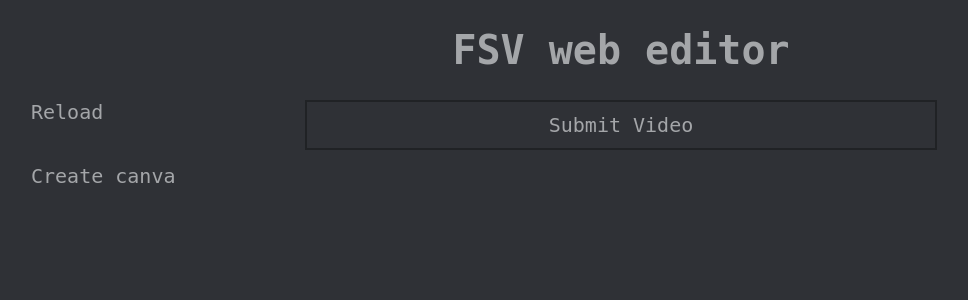
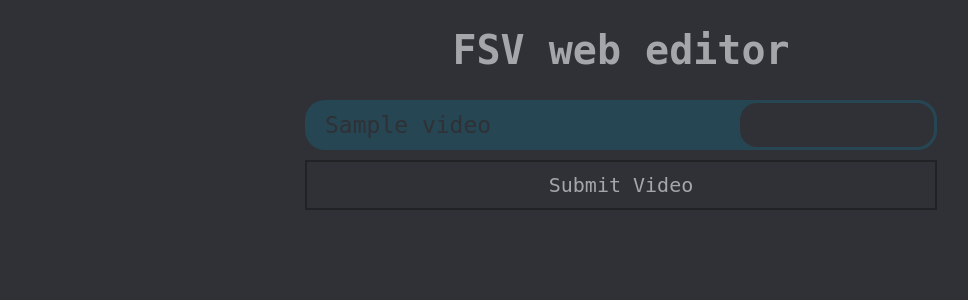
Before and after one commit to VoktexYT/FastShortVideoEditor, a Flask app: template python_code/template/index.html in a window 1280 px wide. Shown: the top 300 px of the page, without its empty margins (19-987 px from the left). Run offline with Flask 2, Linux system fonts and the light colour scheme; the template is opened without the code that fills it: most values are stand-ins (such as "Sample title", 1, 10 or a date in 2020).

Commit message:
finish 80% flask web
start canvas

```diff
--- a/python_code/config_video.py
+++ /dev/null
@@ -1,18 +0,0 @@
-from flask import Flask, render_template, request, url_for, flash, redirect
-import os
-
-
-def confVideo():
-
-    TEMPLATE_DIR = os.path.abspath('template')
-    STATIC_DIR = os.path.abspath('static')
-    app = Flask(__name__, template_folder=TEMPLATE_DIR, static_folder=STATIC_DIR)
-
-    @app.route('/config-project/', methods=['GET', 'POST'])
-    def conf():
-        #print(request.form['projectName'])
-        return render_template("config.html")
-
-    app.run(debug=True)
-
-confVideo()
--- a/python_code/main.py
+++ b/python_code/main.py
@@ -1,23 +1,102 @@
+from flask import Flask, render_template, request, redirect
 import os
-import config_video
+import webbrowser
 
 
 if __name__ == '__main__':
-    INFO = config_video.confVideo()
+    webbrowser.open('http://127.0.0.1:5000/config-project/')
+    TEMPLATE_DIR = os.path.abspath('template')
+    STATIC_DIR = os.path.abspath('static')
+    app = Flask(__name__, template_folder=TEMPLATE_DIR, static_folder=STATIC_DIR)
 
-    if INFO['projectPath'][-1] != '/':
-        INFO['projectPath'] = str(INFO['projectPath'])+'/'
+    all_video = []
+    all_video_path = []
+    pathProject = ''
 
-    os.chdir(INFO['projectPath'])
-    os.mkdir(INFO['projectName'])
-    os.chdir(INFO['projectPath']+INFO['projectName']+'/')
-    os.mkdir('Video')
-    os.chdir('Video')
+    all_video_order = []
+    all_videoPath_order = []
+    VIDEO_NAME = ''
+    VIDEO_FPS = ''
 
-    input("Click if all video are placed...")
 
-    video_path = []
-    video_name = os.listdir(INFO['projectPath'] + INFO['projectName'] + '/Video/')
+    @app.route('/end/')
+    def conf3():
+        return render_template('end.html')
 
-    for video in video_name:
-        video_path.append(INFO['projectPath'] + INFO['projectName'] + '/Video/'+str(video))
+    @app.route('/config-video/', methods=['GET', 'POST'])
+    def conf2():
+        if request.form:
+            all_number = []
+            inverse_video = {}
+            ERROR = False
+
+            for v in all_video:
+                inverse_video[request.form[v]] = v
+                all_number.append(request.form[v])
+
+            all_number.sort()
+
+            if len(set(all_number)) != len(all_number):
+                ERROR = True
+                print('error')
+            else:
+                ERROR = False
+                for num in all_number:
+                    value = inverse_video.get(num)
+                    all_video_order.append(value)
+                    all_videoPath_order.append(pathProject + '/Video/' + str(value))
+
+                print(all_video_order)
+                print(all_videoPath_order)
+                return redirect('/end')
+
+            return render_template('index.html', all_video=all_video, all_video_path=all_video_path, Error=ERROR)
+        else:
+            return render_template('index.html', all_video=all_video, all_video_path=all_video_path)
+
+
+    @app.route('/config-project/', methods=['GET', 'POST'])
+    def conf():
+        if request.form:
+
+            if request.form['projectName'] and '/' in request.form['projectPath'] and request.form['videoName'] and request.form['videoFps']:
+                projectName = str(request.form['projectName'])
+
+                if str(request.form['projectPath'][-1]) != '/':
+                    projectPath = str(request.form['projectPath']) + '/'
+                else:
+                    projectPath = str(request.form['projectPath'])
+
+                global VIDEO_NAME, VIDEO_FPS
+                VIDEO_NAME = str(request.form['videoName'])
+                VIDEO_FPS = str(request.form['videoFps'])
+
+                os.chdir(projectPath)
+                try:
+                    os.mkdir(projectName)
+                    os.chdir(projectPath + projectName + '/')
+                    os.mkdir('Video')
+                    os.chdir('Video')
+                except FileExistsError:
+                    os.chdir(projectPath + projectName + '/')
+                    os.chdir('Video')
+
+                input("Click if all video are placed...")
+
+                video_name = os.listdir(projectPath + projectName + '/Video/')
+
+                for video in video_name:
+                    all_video.append(video)
+                    all_video_path.append(projectPath + projectName + '/Video/' + str(video))
+
+                global pathProject
+                pathProject = projectPath+projectName
+                return redirect('/config-video')
+            else:
+                pathProject = ''
+                pass
+
+        return render_template("config.html")
+
+
+    app.run(debug=True)
--- a/python_code/static/style.css
+++ b/python_code/static/style.css
@@ -24,6 +24,7 @@ body {
 	font-size: 20px;
 	cursor: pointer;
 	font-family: monospace;
+	transition: 0.3s;
 }
 
 /*change style of '#btn' if event 'hover:' is True*/
@@ -44,7 +45,7 @@ body {
 	margin-top: 40px;
 }
 
-#canva:hover, #reload:hover {
+#canva:hover {
 	color: white;
 	cursor: pointer;
 }
@@ -75,6 +76,7 @@ body {
 	margin-right: 10%;
 	font-size: 20px;
 	font-family: monospace;
+	transition: 0.3s;
 }
 
 #btn-form:hover {
@@ -103,3 +105,47 @@ body {
 	margin-top: 30px;
 	color: #FF466B;
 }
+
+.videoBox {
+	display: flex;
+	justify-content: space-between;
+	width: 50%;
+	margin-left: 25%;
+	margin-right: 25%;
+	height: 50px;
+	text-align: center;
+	margin-bottom: 10px;
+	border-radius: 20px;
+	line-height: 50px;
+	color: #2F3136;
+	font-family: monospace;
+	font-size: 23px;
+	cursor: pointer;
+	/*background-color: #2A9D8F;*/
+	/*background-color: #E9C46A;*/
+	/*background-color: #E76F51;*/
+	background-color: #264653;
+	transition: 0.3s;
+}
+
+#textVideoBox {
+	margin-left: 20px;
+}
+
+.videoBox:hover {
+	box-shadow: 2px 5px 3px #232426;
+	color: white;
+}
+
+#numBox {
+	cursor: pointer;
+	outline: None;
+	width: 30%;
+	border: 3px #264653 solid;
+	border-radius: 20px;
+	background-color: #2F3136;
+	font-size: 20px;
+	color: #A4A6A9;
+	appearance: textfield;
+	text-align: center;
+}
--- a/python_code/template/index.html
+++ b/python_code/template/index.html
@@ -9,20 +9,24 @@
 <body>
 	<h1 id='title' class=''>FSV web editor</h1>
 
-	<div id="nav">
-		<div id="reload">Reload</div>
-		<div id="canva">Create canva</div>
-	</div>
+	<form method="post" class="pageForm">
+		{%for x in range(all_video|length)%}
 
-	<div class="allVideo">
-		{%for x, value in enumerate(videoName)%}
-			<div id="video{{x}}">{{value}}</div>
+			<div class="videoBox">
+
+				<div id="textVideoBox">{{all_video[x]}}</div>
+
+				<input type="number" name="{{all_video[x]}}" id="numBox" min="1" max="{{all_video|length}}" value="{{all_video['x']}}">
+
+			</div>
+
 		{%endfor%}
-	</div>
+		<input type="submit" id='btn' name='sub' value="Submit Video">
 
-	<button id='btn' class='' name=''>
-		Submit Video
-	</button>
+		{% if Error %}
+			<div id="errorMessage" style="text-align: center;">[SyntaxError]: it cannot have the same number for several videos</div>
+		{% endif %}
+	</form>
 
 	<script type="text/javascript" src="../static/script.js"></script>
 </body>
```
Also changed, not shown: python_code/template/end.html (added, +17 -0 lines), python_code/static/endLogo.png (added).
